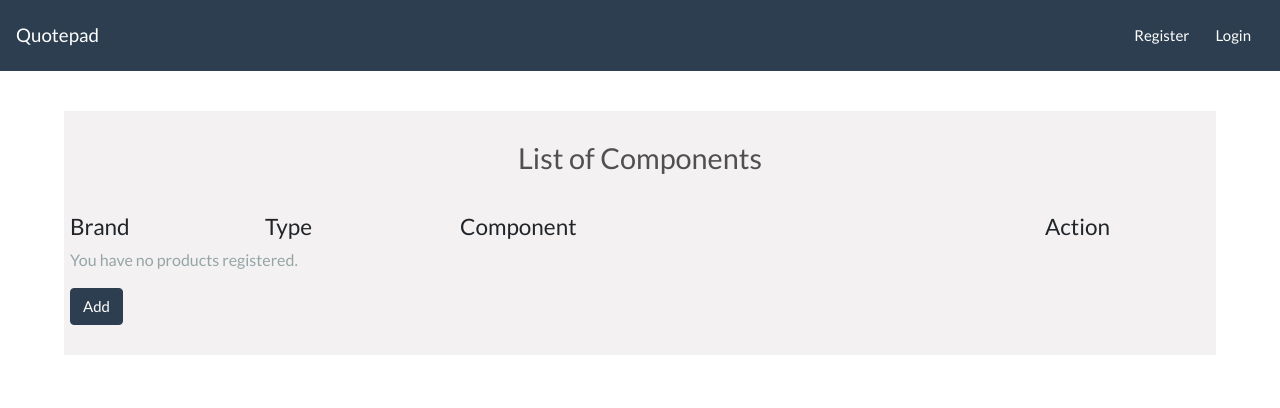
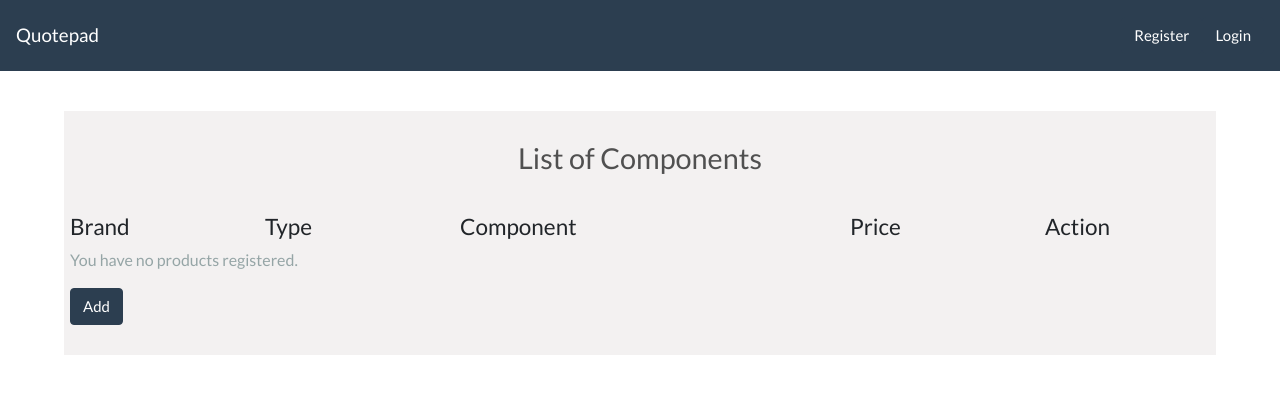
Before and after one commit to owngoal63/qp3, a Django app: template templates/quotepad/productcomponent_list.html in a window 1280 px wide. Shown: the top 408 px of the page. Run offline with Django 3.2, Linux system fonts and the light colour scheme; the template is opened without the code that fills it, so the values that code supplies are empty; some libraries are stand-ins or nearby versions.

Commit message:
YH Added Prices to Product Component

```diff
--- a/quotepad/forms.py
+++ b/quotepad/forms.py
@@ -1067,12 +1067,13 @@ class ProductComponentForm(forms.ModelForm):
 
 	class Meta:
 		model = ProductComponent
-		fields = ['brand', 'component_type', 'component_name']
+		fields = ['brand', 'component_type', 'component_name', 'price']
 
 		widgets = {
 			'brand': forms.Select(attrs={'class': 'form-control',  'autofocus': ''}),
 			'component_type': forms.Select(attrs={'class': 'form-control'}),
 			'component_name': forms.TextInput(attrs={'class': 'form-control', 'placeholder': 'Enter the Component Name'}),
+			'price': forms.NumberInput(attrs={'class': 'form-control', 'placeholder': 'Enter the Price of the Component'}),
 		}
 
 	def __init__(self, *args, **kwargs):
--- a/quotepad/models.py
+++ b/quotepad/models.py
@@ -97,6 +97,7 @@ class ProductComponent(models.Model):
 	brand           =   models.CharField(max_length=50, choices=COMPONENT_BRAND_DROPDOWN)
 	component_type  =   models.CharField(max_length=30, choices=COMPONENT_TYPE_DROPDOWN)
 	component_name  =   models.CharField(max_length=200)
+	price           =   models.DecimalField(max_digits=10, decimal_places=2, default=0)
 
 	def __str__(self):
 		return self.component_name
--- a/templates/quotepad/productcomponent_form.html
+++ b/templates/quotepad/productcomponent_form.html
@@ -24,6 +24,10 @@
             {{ form.component_name }}
         </div>
 
+        <div class="form-group">
+            {{ form.price.label}} (£) *<br>
+            {{ form.price }}
+        </div>
 
         <button class="btn btn-primary" type="submit">Save</button>
         <a href="/productcomponentlist/" class="btn btn-secondary">Cancel</a>
--- a/templates/quotepad/productcomponent_list.html
+++ b/templates/quotepad/productcomponent_list.html
@@ -23,8 +23,11 @@
         <div class="col-2">
             <h4>Type</h4>
         </div>
-        <div class="col-6">
+        <div class="col-4">
             <h4>Component</h4>
+        </div>
+        <div class="col-2">
+            <h4>Price</h4>
         </div>
         <div class="col-2">
             <h4>Action</h4>
@@ -41,10 +44,12 @@
         <div class="col-2">
             {{ comp.component_type|slice:":-9" }}
         </div>
-        <div class="col-6">
+        <div class="col-4">
             {{ comp.component_name}}
         </div>
-
+        <div class="col-2">
+            £{{ comp.price}}
+        </div>
         <div class="col-2">
             <a href="{% url 'productcomponentupdate' comp.pk %}" class="btn btn-primary btn-sm" role="button">Edit</a>
             <a href="{% url 'productcomponentdelete' comp.pk  %}" class="btn btn-secondary btn-sm" role="button">Del</a>
```
